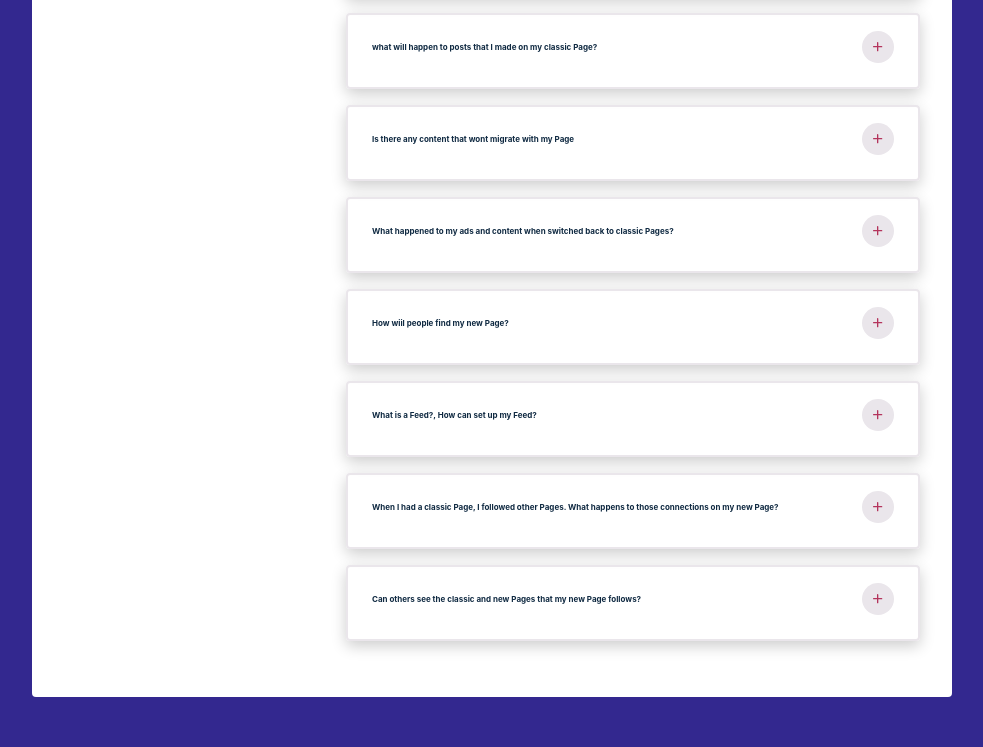
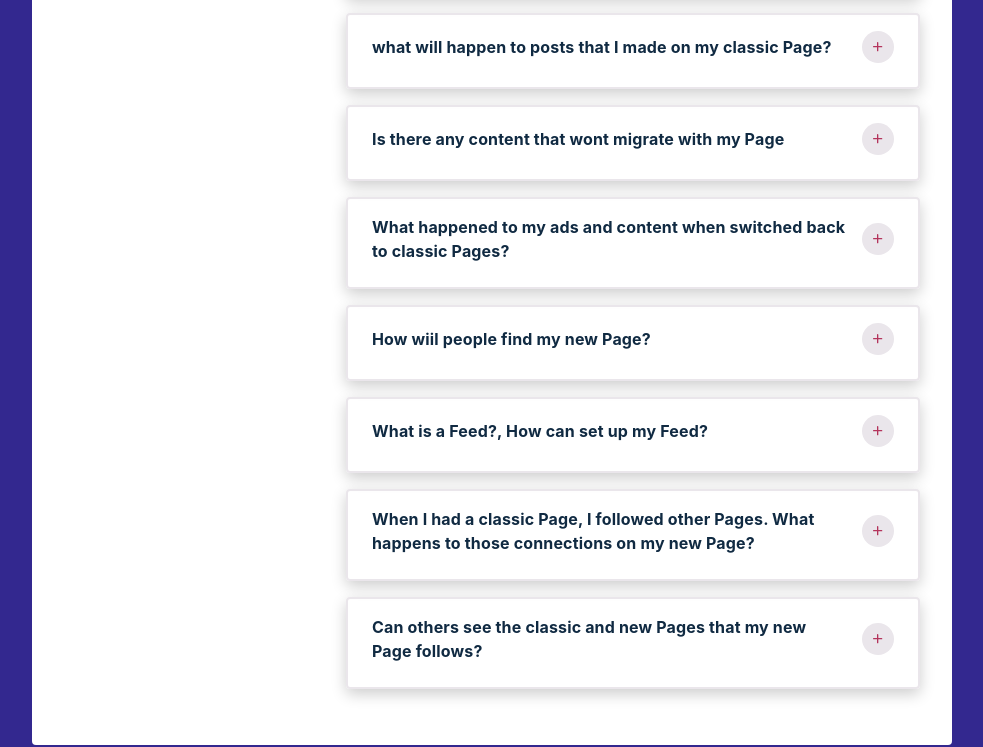
Before and after one commit to Perekada/FAQ, a React app: page / in a window 1280 px wide. Shown: the part 383-1130 px from the top of the page, without its empty margins (148-1131 px from the left). Built offline with nearby package versions, Linux system fonts and the light colour scheme.

Commit message:
new commit

```diff
--- a/src/index.css
+++ b/src/index.css
@@ -90,7 +90,7 @@ h1,
 h2,
 h3,
 h4 {
-  /* letter-spacing: var(--spacing); */
+  letter-spacing: var(--spacing);
   text-transform: capitalize;
   line-height: 1.25;
   margin-bottom: 0.75rem;
@@ -131,7 +131,7 @@ p {
   }
 
   h4 {
-    font-size: 0.5rem;
+    font-size: 1rem;
   }
 
   body {
@@ -208,7 +208,7 @@ main {
 
 .question h4 {
   text-transform: none;
-  line-height: 1;
+  line-height: 1.5;
 }
 
 .question p {
```
